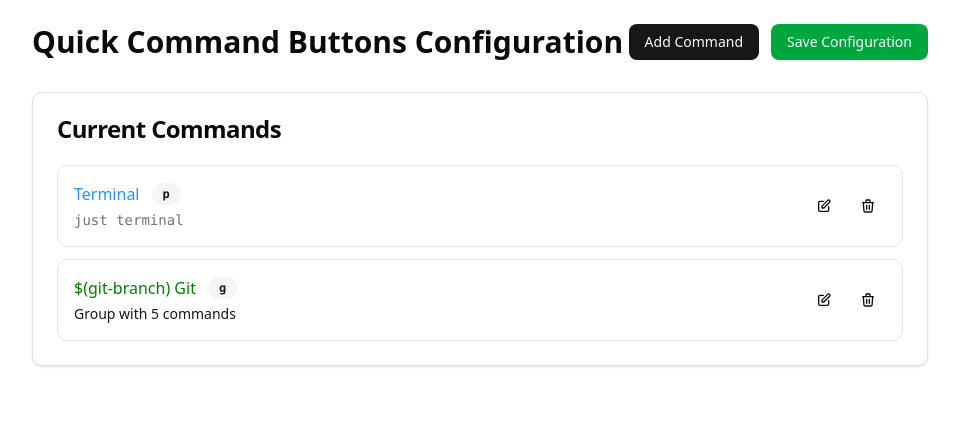
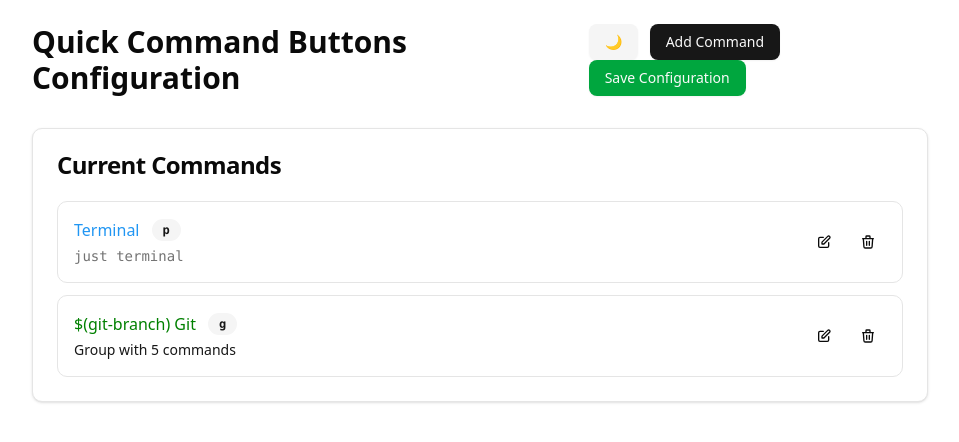
Before and after one commit to KubrickCode/Quick-Command-Buttons, a React (Vite) app in the folder src/web-view/: page / in a window 1280 px wide. Shown: the top 442 px of the page, without its empty margins (160-1119 px from the left). Built offline with nearby package versions, Linux system fonts and the light colour scheme.

Commit message:
add color mode

```diff
--- a/src/web-view/src/components/header.tsx
+++ b/src/web-view/src/components/header.tsx
@@ -1,16 +1,25 @@
 import { Button } from "~/core";
 import { useVscodeCommand } from "../context/vscode-command-context.tsx";
 import { useCommandForm } from "../context/command-form-context.tsx";
+import { useDarkMode } from "../hooks/use-dark-mode.tsx";
 
 export const Header = () => {
   const { saveConfig } = useVscodeCommand();
   const { openForm } = useCommandForm();
+  const { isDark, toggleTheme } = useDarkMode();
+
   return (
     <div className="flex justify-between items-center mb-8">
       <h1 className="text-3xl font-bold text-foreground">
         Quick Command Buttons Configuration
       </h1>
       <div className="space-x-3">
+        <Button
+          onClick={toggleTheme}
+          className="bg-secondary hover:bg-secondary/80"
+        >
+          {isDark ? "☀️" : "🌙"}
+        </Button>
         <Button onClick={openForm}>Add Command</Button>
         <Button
           onClick={saveConfig}
--- /dev/null
+++ b/src/web-view/src/hooks/use-dark-mode.tsx
@@ -0,0 +1,28 @@
+import { useState, useEffect } from "react";
+
+export const useDarkMode = () => {
+  const [isDark, setIsDark] = useState(false);
+
+  useEffect(() => {
+    const savedTheme = localStorage.getItem("theme") as "light" | "dark" | null;
+    let shouldBeDark: boolean;
+
+    if (savedTheme) {
+      shouldBeDark = savedTheme === "dark";
+    } else {
+      shouldBeDark = window.matchMedia("(prefers-color-scheme: dark)").matches;
+    }
+
+    setIsDark(shouldBeDark);
+    document.documentElement.classList.toggle("dark", shouldBeDark);
+  }, []);
+
+  const toggleTheme = () => {
+    const newIsDark = !isDark;
+    setIsDark(newIsDark);
+    document.documentElement.classList.toggle("dark", newIsDark);
+    localStorage.setItem("theme", newIsDark ? "dark" : "light");
+  };
+
+  return { isDark, toggleTheme };
+};
```
